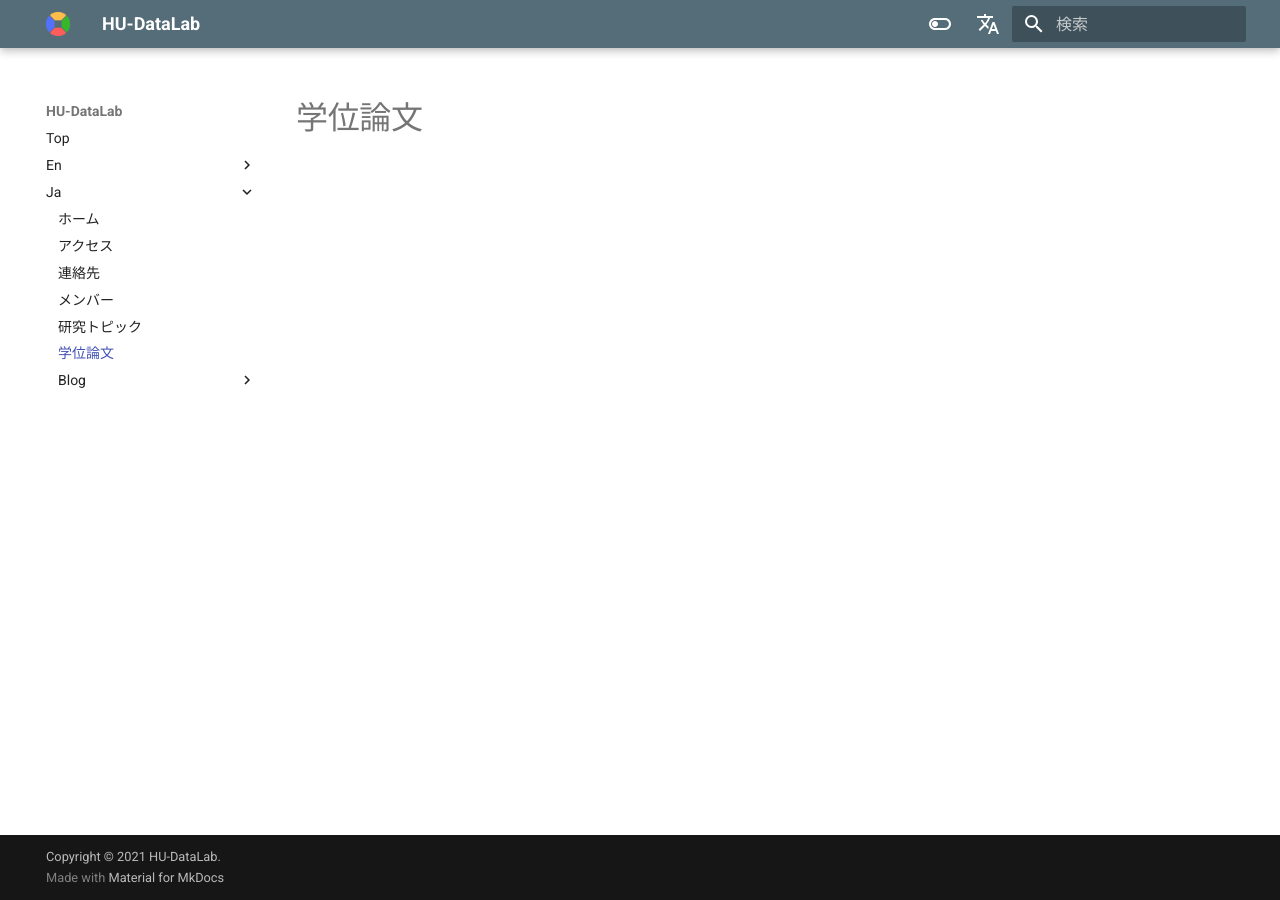
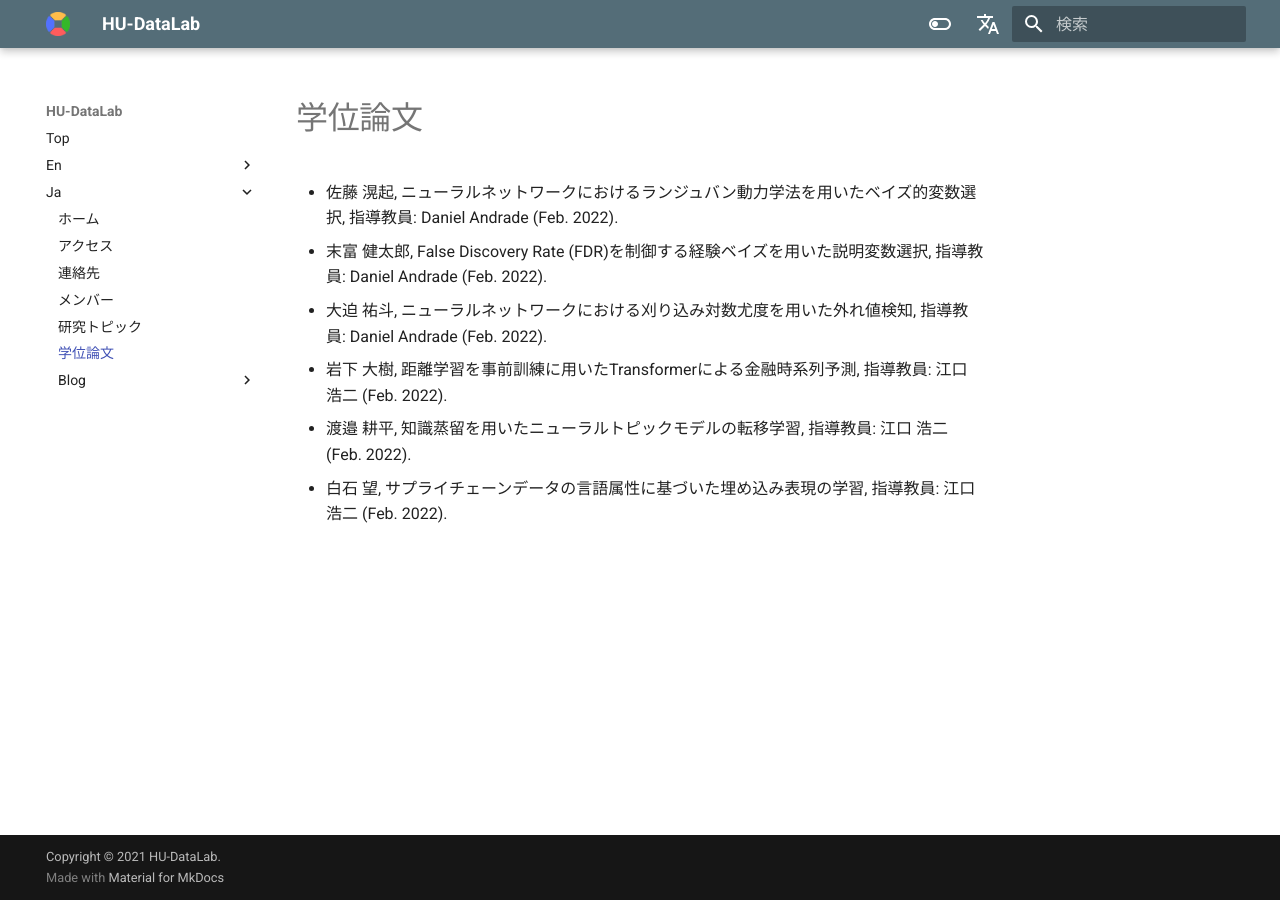
Before and after one commit to lpifj-a/hu-datalab.github.io, an MkDocs documentation site: the page built from docs/ja/theses.md, in a window 1280 px wide. Built offline with MkDocs 1.6.1 and Material for MkDocs 9.7.7, drawn with Linux system fonts in a browser that asks for light colours; comment, search, counter and statistics services are not loaded.

Commit message:
update thesis

```diff
--- a/docs/ja/theses.md
+++ b/docs/ja/theses.md
@@ -1 +1,7 @@
 # 学位論文
+- 佐藤 滉起, ニューラルネットワークにおけるランジュバン動力学法を用いたベイズ的変数選択, 指導教員: Daniel Andrade (Feb. 2022).
+- 末富 健太郎, False Discovery Rate (FDR)を制御する経験ベイズを用いた説明変数選択, 指導教員: Daniel Andrade (Feb. 2022).
+- 大迫 祐斗, ニューラルネットワークにおける刈り込み対数尤度を用いた外れ値検知, 指導教員: Daniel Andrade (Feb. 2022).
+- 岩下 大樹, 距離学習を事前訓練に用いたTransformerによる金融時系列予測, 指導教員: 江口 浩二 (Feb. 2022).
+- 渡邉 耕平, 知識蒸留を用いたニューラルトピックモデルの転移学習, 指導教員: 江口 浩二 (Feb. 2022).
+- 白石 望, サプライチェーンデータの言語属性に基づいた埋め込み表現の学習, 指導教員: 江口 浩二 (Feb. 2022).
```
